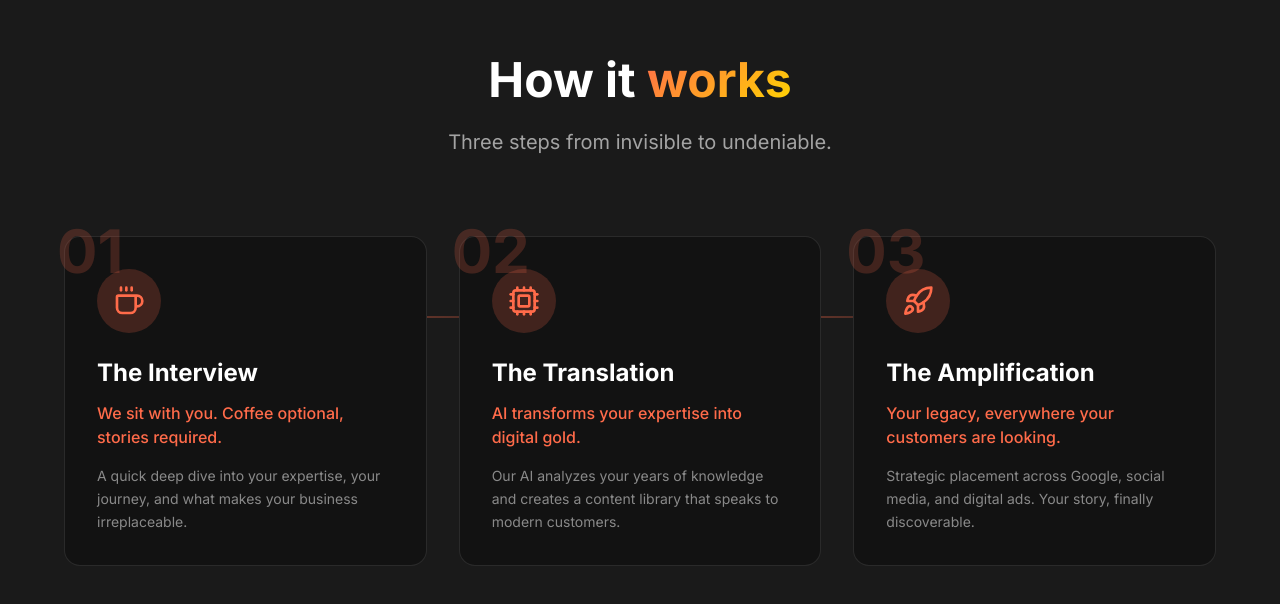
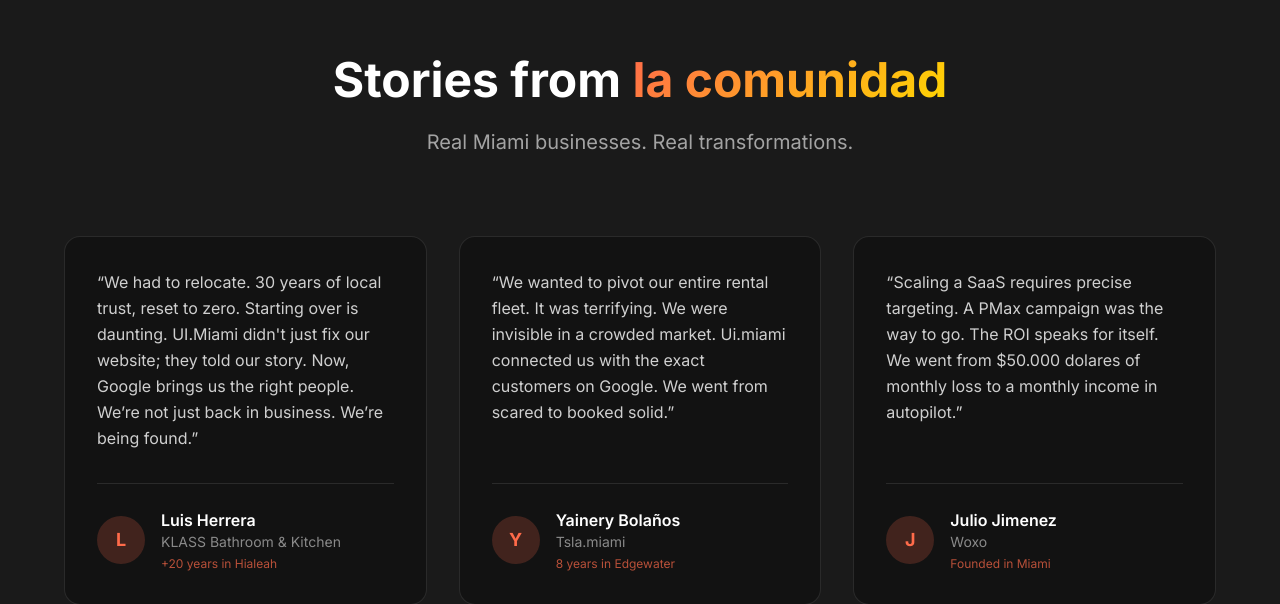
Before and after one commit to romanvieito/ui.miami, a Next.js app: page / in a window 1280 px wide. Shown: the part 2084-2688 px from the top of the page. Built offline with nearby package versions, Linux system fonts and the light colour scheme; no server answers.

Commit message:
Update page layout and enhance testimonial localization
- Comment out the HowItWorks component in the main page for a cleaner layout.
- Update the name of a testimonial author to "Julio Jimenez" in both English and Spanish localization files for consistency and clarity.

```diff
--- a/app/page.tsx
+++ b/app/page.tsx
@@ -15,7 +15,7 @@ export default function Home() {
       <Hero locale="en" />
       <Problem locale="en" />
       <Features locale="en" />
-      <HowItWorks />
+      {/* <HowItWorks /> */}
       <Testimonials locale="en" />
       <Pricing locale="en" />
       <Difference locale="en" />
--- a/messages/en.json
+++ b/messages/en.json
@@ -63,7 +63,7 @@
         "image": "/testimonial-2.jpg"
       },
       {
-        "name": "Julio",
+        "name": "Julio Jimenez",
         "business": "Woxo",
         "link": "https://woxo.tech/",
         "years": "Founded in Miami",
--- a/messages/es.json
+++ b/messages/es.json
@@ -63,7 +63,7 @@
         "image": "/testimonial-2.jpg"
       },
       {
-        "name": "Julio",
+        "name": "Julio Jimenez",
         "business": "Woxo",
         "link": "https://woxo.tech/",
         "years": "Fundado en Miami",
```
